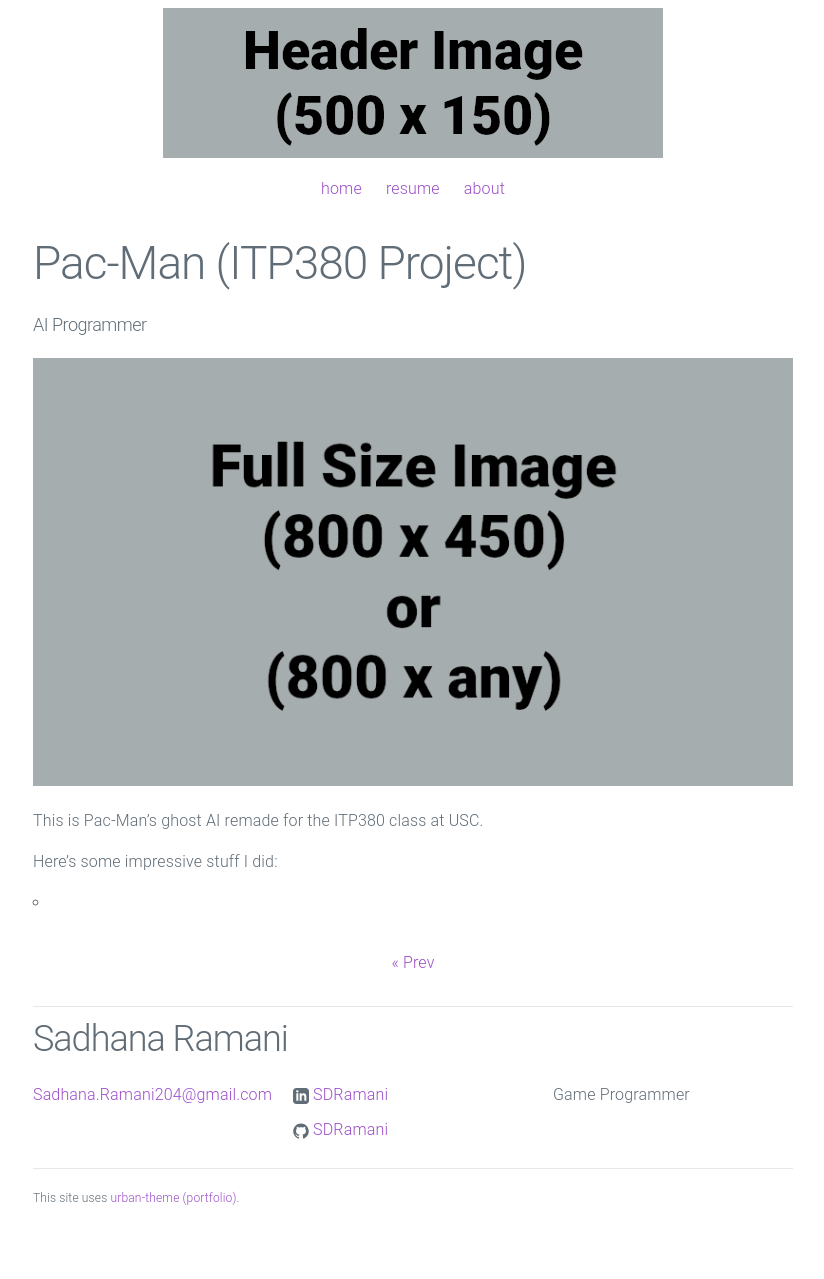
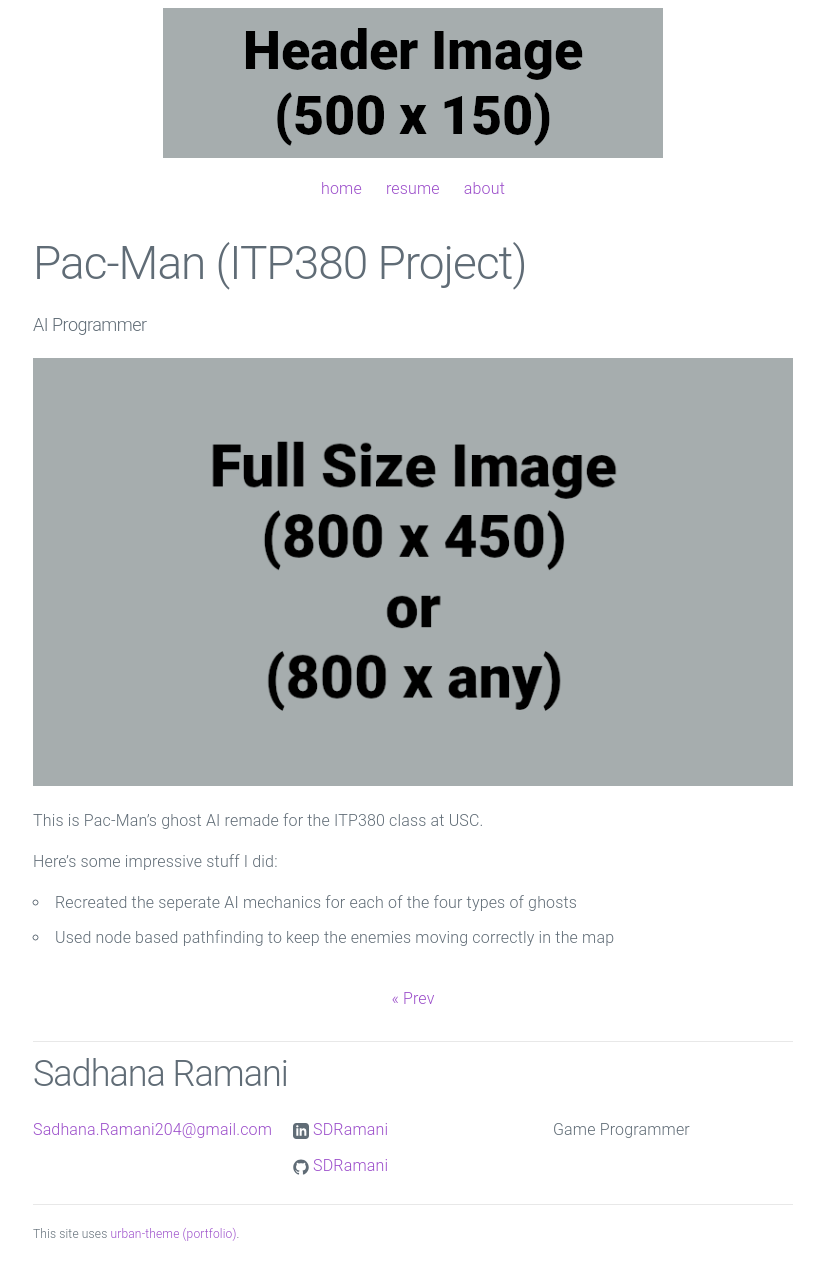
Before and after one commit to SDRamani/SDRamani.github.io, a Jekyll site: the page built from _posts/2023-09-06-Pacman.md, in a window 1280 px wide. Shown: the whole page, without its empty margins (227-1051 px from the left). Built offline with Jekyll 4.4.1, drawn with Linux system fonts in a browser that asks for light colours; before the commit the page ends 1243 px from its top, so only the background shows below that.

Commit message:
Update 2023-09-06-Pacman.md

```diff
--- a/_posts/2023-09-06-Pacman.md
+++ b/_posts/2023-09-06-Pacman.md
@@ -11,4 +11,5 @@ preview: /assets/postpreview.png
 This is Pac-Man's ghost AI remade for the ITP380 class at USC.
 
 Here's some impressive stuff I did:
-*
+* Recreated the seperate AI mechanics for each of the four types of ghosts
+* Used node based pathfinding to keep the enemies moving correctly in the map
```
